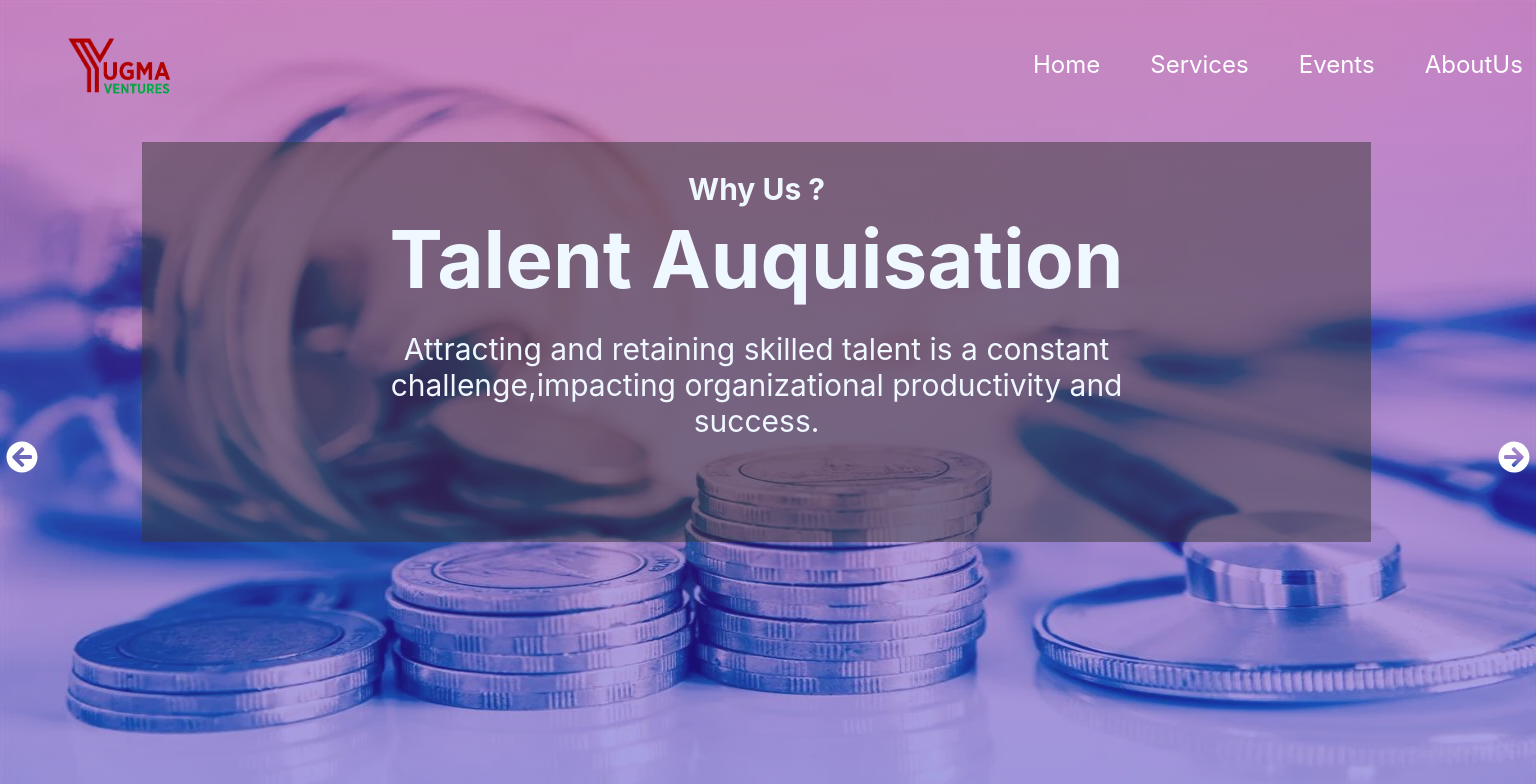
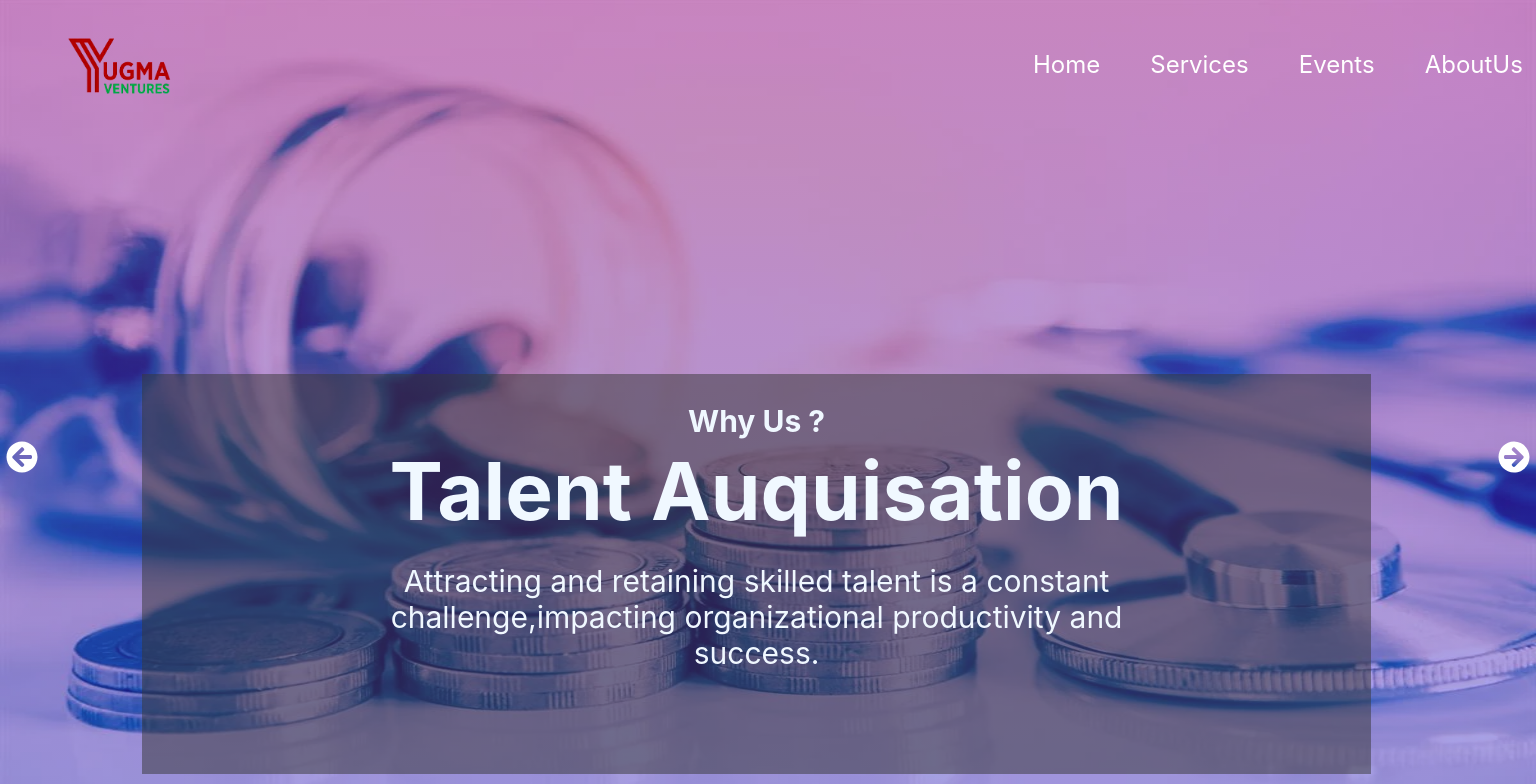
Before and after one commit to krushna53/yugma-ventures-main, a React (Create React App) app: page / in a window 1536 px wide. Shown: the top 784 px of the page. Built offline with nearby package versions, Linux system fonts and the light colour scheme.

Commit message:
styling changes

```diff
--- a/src/components/SimpleCarousel.css
+++ b/src/components/SimpleCarousel.css
@@ -151,11 +151,7 @@
   font-size: 30px;
   max-width: 60%;
 }
-@media screen and (min-width: 1400px){
-  .simple-carousel .carousel-inner-content{
-    transform: translateY(-180%);
-  }
-}
+
 @media screen and (max-width: 1024px){
   .simple-carousel img {
     object-fit: cover;
```
